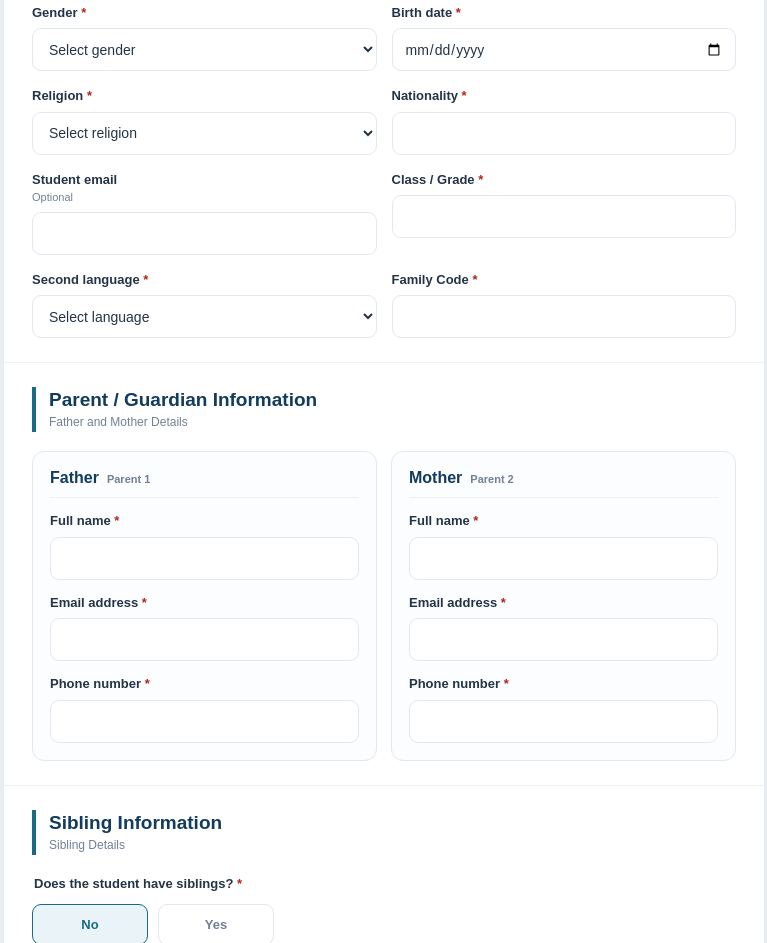
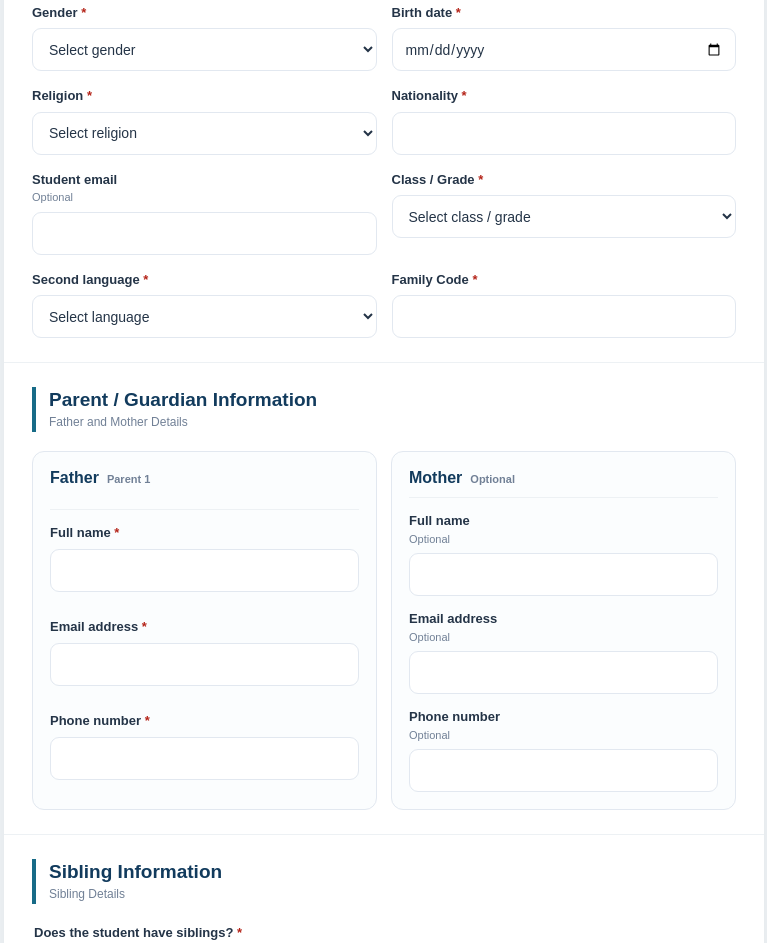
Before and after one commit to Aliahmed-1981/norwich-student-form, a plain HTML site: page index.html in a window 1280 px wide. Shown: the part 554-1497 px from the top of the page, without its empty margins (256-1023 px from the left). Drawn offline with Linux system fonts and the light colour scheme.

Commit message:
Add files via upload

```diff
--- a/index.html
+++ b/index.html
@@ -39,7 +39,7 @@
           <label class="field"><span>Religion <b>*</b></span><select name="religion" required><option value="">Select religion</option><option>Muslim</option><option>Christian</option></select></label>
           <label class="field"><span>Nationality <b>*</b></span><input name="nationality" type="text" required /></label>
           <label class="field"><span>Student email <small>Optional</small></span><input name="studentEmail" type="email" autocomplete="email" /></label>
-          <label class="field"><span>Class / Grade <b>*</b></span><input name="classGrade" type="text" required /></label>
+          <label class="field"><span>Class / Grade <b>*</b></span><select name="classGrade" required><option value="">Select class / grade</option><option>PreK</option><option>KG1A</option><option>KG2A</option><option>G1A</option><option>G2A</option><option>G3A</option><option>G4A</option><option>G5A</option><option>G6A</option><option>G7A</option><option>G7B</option><option>G8A</option><option>G8B</option><option>G9A</option><option>G10A</option><option>G10B</option><option>G11A</option><option>G11B</option><option>G12A</option><option>G12B</option><option>G12C</option></select></label>
           <label class="field"><span>Second language <b>*</b></span><select name="secondLanguage" required><option value="">Select language</option><option>German</option><option>French</option></select></label>
           <label class="field"><span>Family Code <b>*</b></span><input name="familyCode" type="text" required /></label>
         </div>
@@ -49,7 +49,7 @@
         <div class="section-heading"><span class="section-number">02</span><div><h2>Parent / Guardian Information</h2><p>Father and Mother Details</p></div></div>
         <div class="parent-card-grid">
           <div class="parent-card"><div class="parent-title"><span>Father</span><small>Parent 1</small></div><label class="field"><span>Full name <b>*</b></span><input name="fatherName" type="text" required /></label><label class="field"><span>Email address <b>*</b></span><input name="fatherEmail" type="email" required /></label><label class="field"><span>Phone number <b>*</b></span><input name="fatherPhone" type="tel" required /></label></div>
-          <div class="parent-card"><div class="parent-title"><span>Mother</span><small>Parent 2</small></div><label class="field"><span>Full name <b>*</b></span><input name="motherName" type="text" required /></label><label class="field"><span>Email address <b>*</b></span><input name="motherEmail" type="email" required /></label><label class="field"><span>Phone number <b>*</b></span><input name="motherPhone" type="tel" required /></label></div>
+          <div class="parent-card"><div class="parent-title"><span>Mother</span><small>Optional</small></div><label class="field"><span>Full name <small>Optional</small></span><input name="motherName" type="text" /></label><label class="field"><span>Email address <small>Optional</small></span><input name="motherEmail" type="email" /></label><label class="field"><span>Phone number <small>Optional</small></span><input name="motherPhone" type="tel" /></label></div>
         </div>
       </section>
 
```
